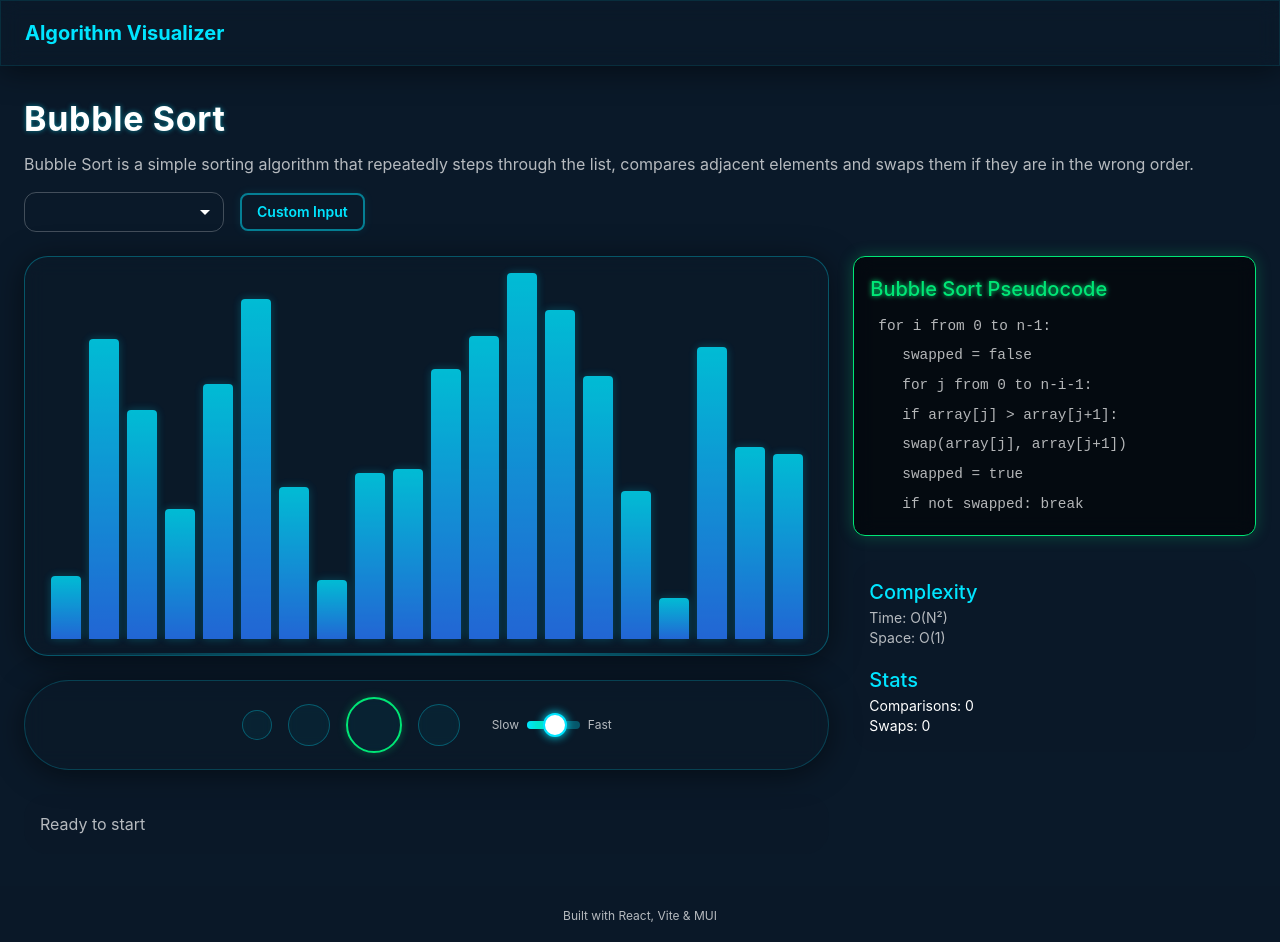
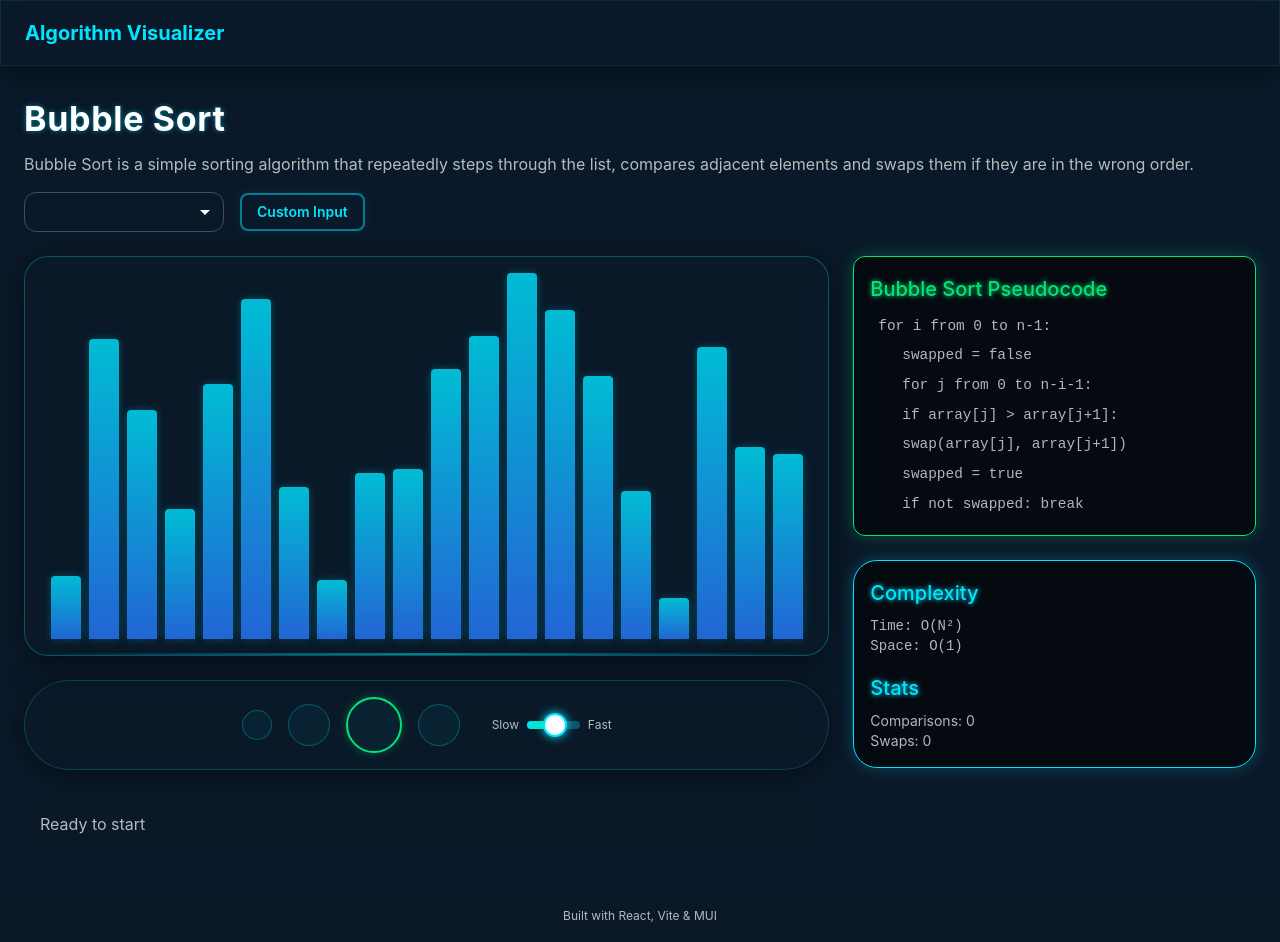
Before and after one commit to LucasRicciardi/algorithm-visualizer, a React app: page /algorithm/1 in a window 1280 px wide. Built offline with nearby package versions, Linux system fonts and the light colour scheme; some icons are missing; the HTML template or start-up script is replaced by a standard one.

Commit message:
feat: Enhance visualizer stats and complexity display with a styled Paper component and theme-based typography.

```diff
--- a/src/pages/VisualizerPage.tsx
+++ b/src/pages/VisualizerPage.tsx
@@ -1,5 +1,5 @@
 import { useRef, useState, useEffect } from 'react';
-import { Container, Box, Typography, Button, TextField } from '@mui/material';
+import { Container, Box, Typography, Button, TextField, Paper, useTheme } from '@mui/material';
 import { useParams, useNavigate } from 'react-router-dom';
 import ArrayVisualizer from '../components/ArrayVisualizer';
 import Controls from '../components/Controls';
@@ -16,6 +16,7 @@ const generateRandomData = (size: number = 20) =>
 export default function VisualizerPage() {
   const { type } = useParams<{ type: string }>();
   const navigate = useNavigate();
+  const theme = useTheme();
   const currentAlgo = type || 'bubbleSort';
 
   const [algoState, setAlgoState] = useState<AlgorithmState | null>(null);
@@ -199,26 +200,50 @@ export default function VisualizerPage() {
                 <CodeViewer currentLine={currentStep?.line} algorithm={currentAlgo} />
 
                 {/* Stats Placeholder */}
-                 <Box sx={{ p: 2, bgcolor: 'background.paper', borderRadius: 2 }}>
-                    <Typography variant="h6" color="primary">Complexity</Typography>
-                    <Typography variant="body2" color="text.secondary">
+
+                {/* Stats & Complexity Card */}
+                 <Paper
+                    elevation={3}
+                    sx={{
+                        p: 2,
+                        bgcolor: 'rgba(0, 0, 0, 0.6)',
+                        borderRadius: 2,
+                        border: `1px solid ${theme.palette.primary.main}`,
+                        boxShadow: `0 0 15px ${theme.palette.primary.main}40`,
+                        display: 'flex',
+                        flexDirection: 'column',
+                        gap: 2
+                    }}
+                >
+                    <Box>
+                        <Typography variant="h6" gutterBottom sx={{ color: theme.palette.primary.main, textShadow: `0 0 5px ${theme.palette.primary.main}` }}>
+                            Complexity
+                        </Typography>
+                        <Typography variant="body2" color="text.secondary" sx={{ fontFamily: 'monospace' }}>
                             Time: {currentAlgo === 'binarySearch' ? 'O(log N)' : currentAlgo === 'linearSearch' ? 'O(N)' : currentAlgo === 'mergeSort' || currentAlgo === 'quickSort' ? 'O(N log N)' : 'O(N²)'}
                         </Typography>
-                    <Typography variant="body2" color="text.secondary">
+                        <Typography variant="body2" color="text.secondary" sx={{ fontFamily: 'monospace' }}>
                              Space: {currentAlgo === 'mergeSort' ? 'O(N)' : currentAlgo === 'quickSort' || currentAlgo === 'binarySearch' ? 'O(log N)' : 'O(1)'}
                         </Typography>
+                    </Box>
 
-                    <Typography variant="h6" color="primary" sx={{ mt: 2 }}>Stats</Typography>
-                    <Typography variant="body2">Comparisons: {
+                    <Box>
+                        <Typography variant="h6" gutterBottom sx={{ color: theme.palette.primary.main, textShadow: `0 0 5px ${theme.palette.primary.main}` }}>
+                            Stats
+                        </Typography>
+                        <Typography variant="body2" color="text.secondary">
+                            Comparisons: {
                                algoState.history.slice(0, algoState.currentStepIndex + 1).filter(s => s.type === 'compare').length
-                    }</Typography>
+                            }
+                        </Typography>
                         {currentAlgo !== 'linearSearch' && currentAlgo !== 'binarySearch' && (
-                         <Typography variant="body2">
+                             <Typography variant="body2" color="text.secondary">
                                  {currentAlgo === 'mergeSort' ? 'Overwrites' : 'Swaps'}: {
                                 algoState.history.slice(0, algoState.currentStepIndex + 1).filter(s => s.type === (currentAlgo === 'mergeSort' ? 'overwrite' : 'swap')).length
                             }</Typography>
                          )}
                     </Box>
+                </Paper>
             </Box>
         </Box>
       </Box>
```
Lines whose indentation alone changed are shown as unchanged.
